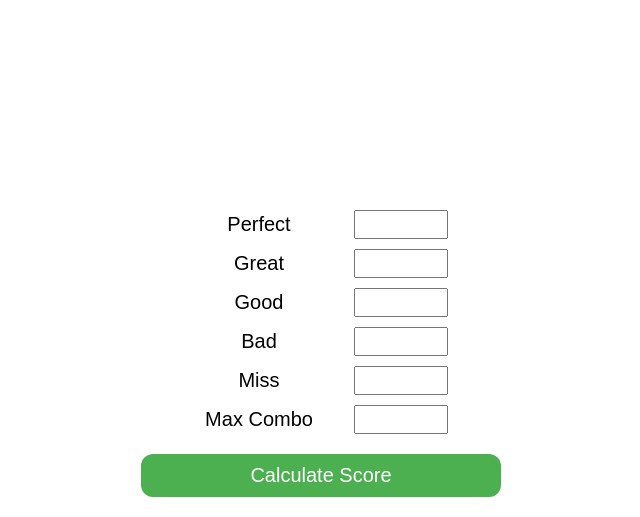
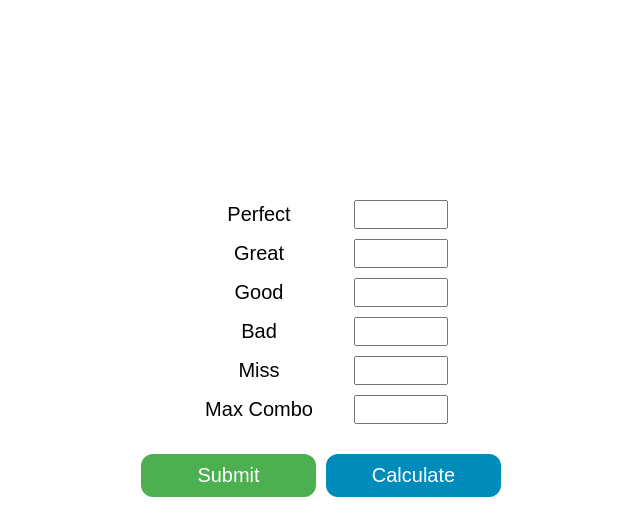
Before and after one commit to S3LRAHC/ScoreWebApp, a Flask app: page / in a window 1280 px wide. Shown: the part 283-800 px from the top of the page, without its empty margins (319-959 px from the left). Run offline with Flask 3, Linux system fonts and the light colour scheme.

Commit message:
[in progress] creating popup form for song/diff

```diff
--- a/app/pages.py
+++ b/app/pages.py
@@ -26,3 +26,7 @@
             'plate': plate
         })
     return render_template("pages/home.html")
+
+@bp.route("/about")
+def about():
+    return render_template("pages/about.html")
--- a/app/static/styles.css
+++ b/app/static/styles.css
@@ -68,12 +68,21 @@
     text-shadow: 2px 2px 4px rgba(0,0,0,0);
 }
 
+.button-group {
+    display: flex;
+    justify-content: space-between;
+    gap: 10px;
+}
+
+.button-group button {
+    flex: 1;
+}
+
 button {
     display: block;
     width: 100%;
     margin: 20px 0 0;
     padding: 10px 20px;
-    background-color: #4CAF50;
     color: white;
     border: none;
     cursor: pointer;
@@ -81,8 +90,74 @@
     border-radius: 12px;
 }
 
-button:hover {
+.button-group #submitButton {
+    background-color: #4CAF50; /* Green */
+}
+
+.button-group #submitButton:hover {
     background-color: #45a049;
+}
+
+.button-group #calculateButton {
+    background-color: #008CBA; /* Blue */
+}
+
+.button-group #calculateButton:hover {
+    background-color: #007B9E;
+}
+
+/* The popup form - hidden by default */
+.form-popup {
+    display: none;
+    position: fixed;
+    bottom: 0;
+    right: 15px;
+    border: 3px solid #f1f1f1;
+    z-index: 9;
+  }
+
+/* Add styles to the form container */
+.form-container {
+    max-width: 300px;
+    padding: 10px;
+    background-color: white;
+  }
+
+/* Full-width input fields */
+.form-container input[type=text], .form-container input[type=password] {
+    width: 100%;
+    padding: 15px;
+    margin: 5px 0 22px 0;
+    border: none;
+    background: #f1f1f1;
+  }
+
+/* When the inputs get focus, do something */
+.form-container input[type=text]:focus, .form-container input[type=password]:focus {
+    background-color: #ddd;
+    outline: none;
+  }
+
+/* Set a style for the submit/login button */
+.form-container .btn {
+    background-color: #04AA6D;
+    color: white;
+    padding: 16px 20px;
+    border: none;
+    cursor: pointer;
+    width: 100%;
+    margin-bottom:10px;
+    opacity: 0.8;
+}
+
+/* Add a red background color to the cancel button */
+.form-container .cancel {
+    background-color: red;
+}
+
+/* Add some hover effects to buttons */
+.form-container .btn:hover, .open-button:hover {
+    opacity: 1;
 }
 
 @media (max-height: 600px) {
--- a/app/templates/base.html
+++ b/app/templates/base.html
@@ -39,10 +39,36 @@
                 <label for="max_combo">Max Combo</label>
                 <input type="number" id="max_combo" name="max_combo" required min="0">
             </div>
-            <button type="submit">Calculate Score</button>
+            <div class="button-group">
+                <button type="button" class="open-button" onclick="openForm()" id="submitButton">Submit</button>
+                <button type="submit" id="calculateButton">Calculate</button>
+            </div>
+            <div class="form-popup" id="myForm">
+                <form action="/action_page.php" class="form-container">
+                  <h1>Login</h1>
+
+                  <label for="email"><b>Email</b></label>
+                  <input type="text" placeholder="Enter Email" name="email" required>
+
+                  <label for="psw"><b>Password</b></label>
+                  <input type="password" placeholder="Enter Password" name="psw" required>
+
+                  <button type="submit" class="btn">Login</button>
+                  <button type="button" class="btn cancel" onclick="closeForm()">Close</button>
+                </form>
+              </div>
         </form>
     </div>
 
-    <script src="{{ url_for('static', filename='js/script.js') }}"></script>
+    <script src="{{ url_for('static', filename='js/updateResult.js') }}"></script>
+    <script>
+        function openForm() {
+            document.getElementById("myForm").style.display = "block";
+        }
+
+        function closeForm() {
+            document.getElementById("myForm").style.display = "none";
+        }
+    </script>
 </body>
 </html>
```
Also changed, not shown: app/templates/pages/about.html (added, +9 -0 lines), app/static/js/updateResult.js (renamed from app/static/js/script.js).
